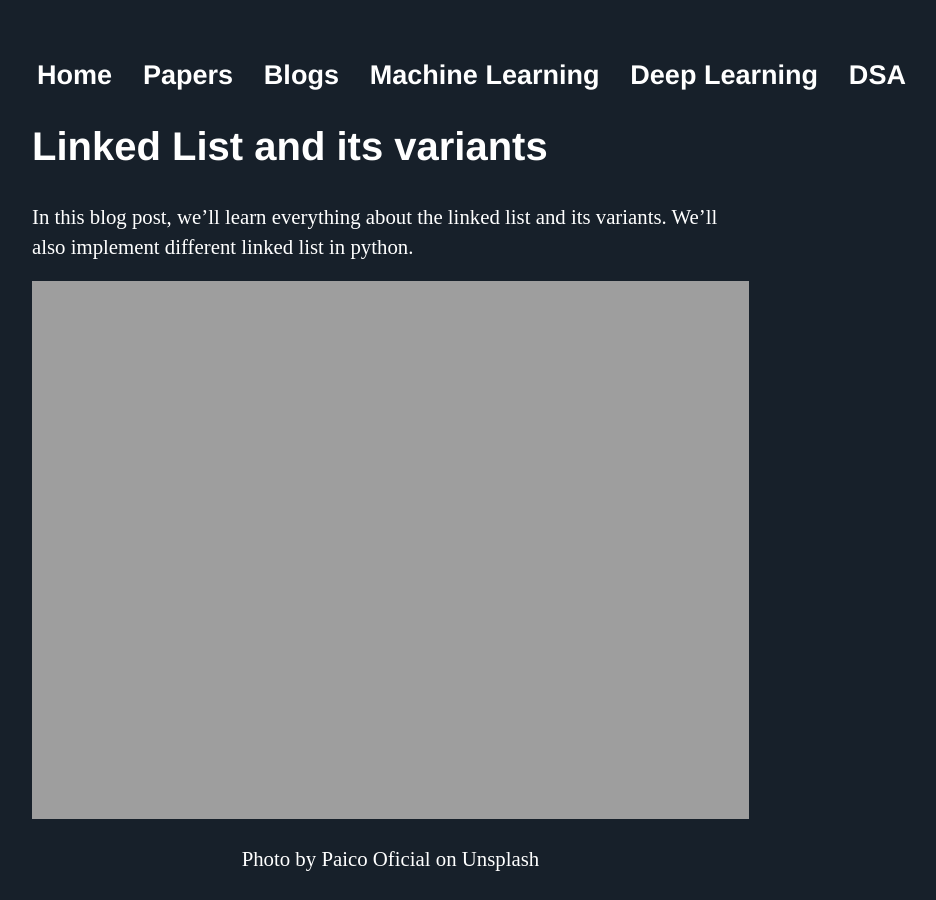
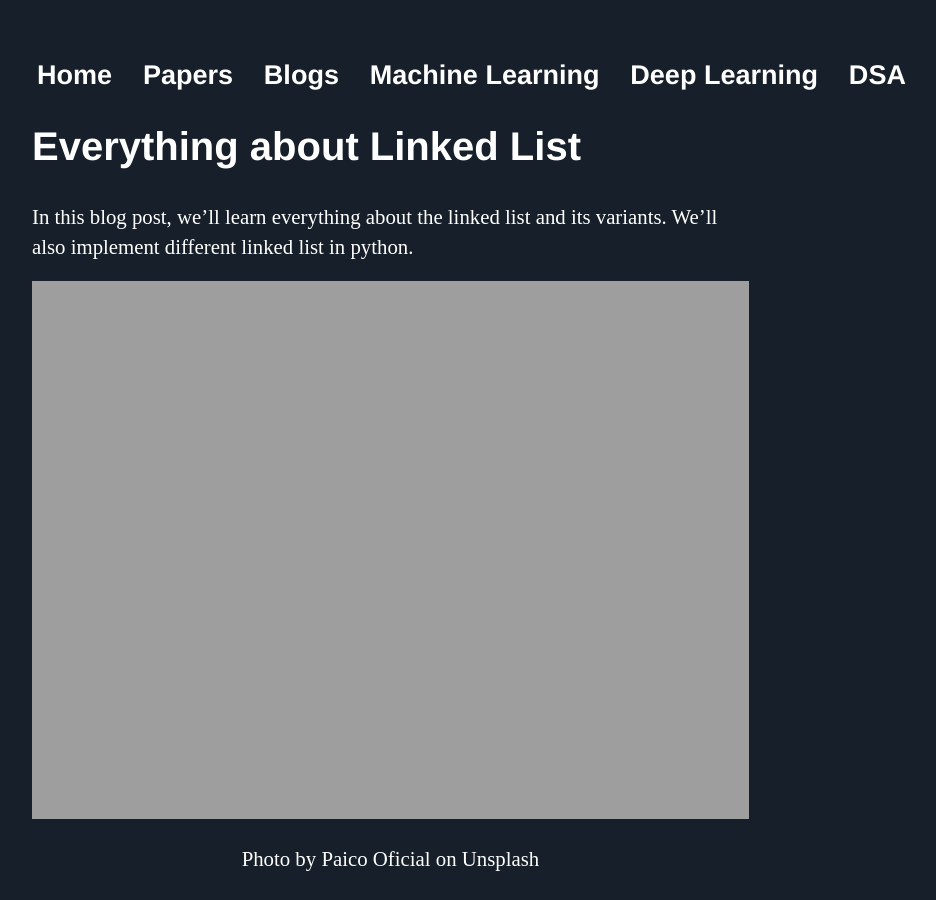
Before and after one commit to Mayurji/mayurji.github.io, a Jekyll site: the page built from _data-structure-algorithms/2021-01-27-DSA_4.md, in a window 1280 px wide and 900 px high. Shown: the whole window, without its empty margins (160-1096 px from the left). Built offline with Jekyll 4.4.1, drawn with Linux system fonts in a browser that asks for light colours; comment, search, counter and statistics services are not loaded.

Commit message:
Update 2021-01-27-DSA_4.md

```diff
--- a/_data-structure-algorithms/2021-01-27-DSA_4.md
+++ b/_data-structure-algorithms/2021-01-27-DSA_4.md
@@ -6,7 +6,7 @@ date:   2021-01-27 13:43:52 +0530
 ---
 {% include mathjax.html %}
 
-## Linked List and its variants
+## Everything about Linked List
 
 In this blog post, we'll learn everything about the linked list and its variants. We'll also implement different linked list in python.
 
```
